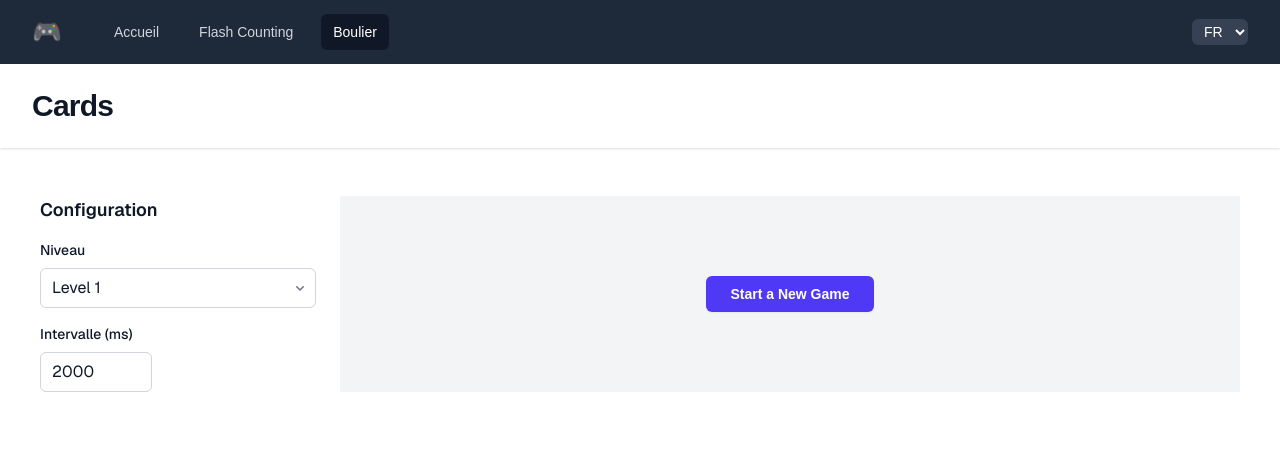
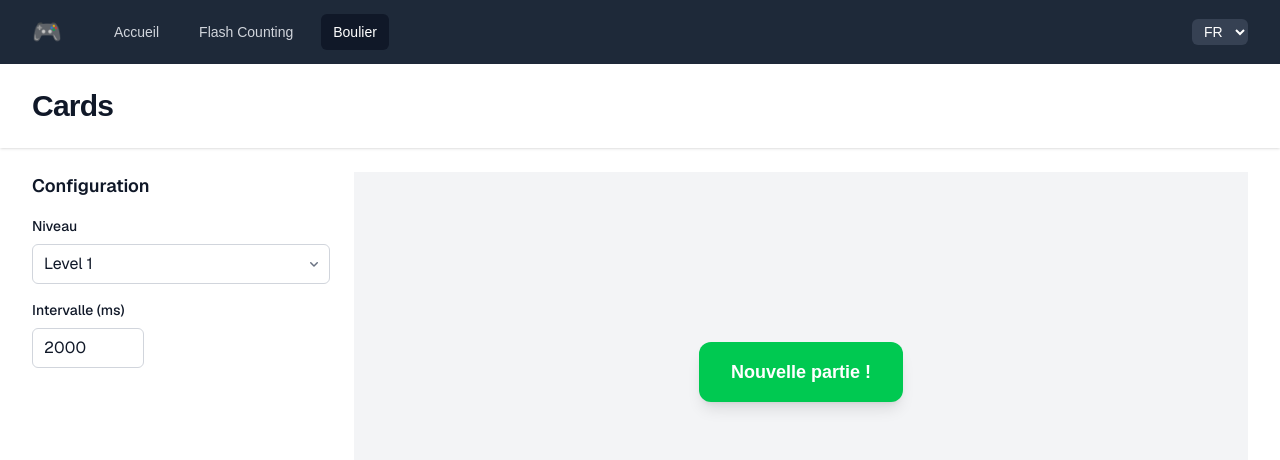
Before and after one commit to oodamien/exercices, a Next.js app: page /cards in a window 1280 px wide. Shown: the top 460 px of the page. Built offline with nearby package versions, Linux system fonts and the light colour scheme.

Commit message:
feat: child-friendly UX with French labels, bigger buttons, animations
Co-Authored-By: Claude Opus 4.6 <noreply@anthropic.com>

```diff
--- a/src/app/cards/page.tsx
+++ b/src/app/cards/page.tsx
@@ -41,12 +41,9 @@ export default function Cards() {
           </h1>
         </div>
       </header>
-      <main>
-        <div className="mx-auto max-w-7xl px-4 py-6">
-          <div className="min-h-full">
-            <div className="mx-auto max-w-7xl px-4 py-6 sm:px-6 lg:px-6">
-              <div className="flex flex-row">
-                <div className="basis-1/4 h-full pr-6">
+      <div className="mx-auto max-w-7xl px-4 py-6 sm:px-6 lg:px-8">
+        <div className="flex flex-col md:flex-row gap-6">
+          <div className="w-full md:w-1/4">
             <Config
               config={config}
               categories={CARDS_CATS}
@@ -55,7 +52,7 @@ export default function Cards() {
               }}
             />
           </div>
-                <div className="basis-3/4 h-grow w-full bg-gray-100">
+          <div className="w-full md:w-3/4 min-h-[400px] bg-gray-100 rounded-xl">
             <Game
               play={play}
               terms={terms}
@@ -68,9 +65,6 @@ export default function Cards() {
           </div>
         </div>
       </div>
-          </div>
-        </div>
-      </main>
     </>
   );
 }
--- a/src/app/components/cards/game.tsx
+++ b/src/app/components/cards/game.tsx
@@ -61,7 +61,7 @@ export function Game(props: Props) {
   useEffect(() => {
     let textRead = "";
     if (tick === -1) {
-      textRead = `Ready`;
+      textRead = `Prêt`;
     }
 
     if (textRead && props.play) {
@@ -106,16 +106,16 @@ export function Game(props: Props) {
             props.onPlay();
           }}
           type="submit"
-          className="rounded-md bg-indigo-600 px-3 py-2 px-6 text-sm font-semibold text-white shadow-xs hover:bg-indigo-500 focus-visible:outline-2 focus-visible:outline-offset-2 focus-visible:outline-indigo-600 cursor-pointer"
+          className="rounded-xl bg-green-500 px-8 py-4 text-lg font-bold text-white shadow-lg hover:bg-green-400 hover:scale-105 transition-all duration-200 cursor-pointer"
         >
-          Start a New Game
+          Nouvelle partie !
         </button>
       )}
       {isPlaying && (
         <>
           {tick === -1 && (
             <p className="text-6xl font-[family-name:var(--font-chakra-petch)]">
-              Ready...
+              Prêt...
             </p>
           )}
           {!blink && (
@@ -135,7 +135,7 @@ export function Game(props: Props) {
                               id="result"
                               name="result"
                               type="text"
-                              placeholder="Result"
+                              placeholder="Ta réponse"
                               autoFocus
                               onChange={(e) => setVal(e.target.value)}
                               value={val}
@@ -143,8 +143,8 @@ export function Game(props: Props) {
                             />
                             {error && (
                               <>
-                                <div className="pt-2 text-red-500">
-                                  Wrong answer
+                                <div className="pt-2 text-orange-500">
+                                  Essaie encore !
                                 </div>
                               </>
                             )}
@@ -156,13 +156,9 @@ export function Game(props: Props) {
                 </div>
               )}
               {tick === props.terms.length && (
-                <div className="block text-center">
-                  <div>
-                    {tick === props.terms.length && (
-                      <div className="text-9xl font-[family-name:var(--font-chakra-petch)]">
-                        Bravo!
-                      </div>
-                    )}
+                <div className="block text-center animate-bounce-in">
+                  <div className="text-9xl font-[family-name:var(--font-chakra-petch)]">
+                    Bravo ! ⭐
                   </div>
                   <div className="text-xl pt-3">{props.terms.join(", ")}</div>
                   <div className="flex gap-4 pt-6 items-center justify-center">
@@ -172,9 +168,9 @@ export function Game(props: Props) {
                         next();
                       }}
                       type="button"
-                      className="rounded-md bg-indigo-600 px-3 py-2 px-6 text-sm font-semibold text-white shadow-xs hover:bg-indigo-500 focus-visible:outline-2 focus-visible:outline-offset-2 focus-visible:outline-indigo-600 cursor-pointer"
+                      className="rounded-xl bg-orange-500 px-6 py-3 text-base font-bold text-white shadow-lg hover:bg-orange-400 hover:scale-105 transition-all duration-200 cursor-pointer"
                     >
-                      Replay
+                      Rejouer 🔄
                     </button>
                     <button
                       onClick={() => {
@@ -184,9 +180,9 @@ export function Game(props: Props) {
                         props.onPlay();
                       }}
                       type="button"
-                      className="rounded-md bg-indigo-600 px-3 py-2 px-6 text-sm font-semibold text-white shadow-xs hover:bg-indigo-500 focus-visible:outline-2 focus-visible:outline-offset-2 focus-visible:outline-indigo-600 cursor-pointer"
+                      className="rounded-xl bg-orange-500 px-6 py-3 text-base font-bold text-white shadow-lg hover:bg-orange-400 hover:scale-105 transition-all duration-200 cursor-pointer"
                     >
-                      New Game
+                      Nouvelle partie
                     </button>
                   </div>
                 </div>
--- a/src/app/components/counting/game.tsx
+++ b/src/app/components/counting/game.tsx
@@ -74,7 +74,7 @@ export function Game(props: Props) {
   useEffect(() => {
     let textRead = "";
     if (tick === -1) {
-      textRead = `Ready`;
+      textRead = `Prêt`;
     }
     if (tick > -1 && tick <= props.terms.length - 1) {
       textRead = `${props.terms[tick]}`;
@@ -117,9 +117,9 @@ export function Game(props: Props) {
             props.onPlay();
           }}
           type="submit"
-          className="rounded-md bg-indigo-600 px-3 py-2 px-6 text-sm font-semibold text-white shadow-xs hover:bg-indigo-500 focus-visible:outline-2 focus-visible:outline-offset-2 focus-visible:outline-indigo-600 cursor-pointer"
+          className="rounded-xl bg-green-500 px-8 py-4 text-lg font-bold text-white shadow-lg hover:bg-green-400 hover:scale-105 transition-all duration-200 cursor-pointer"
         >
-          Start a New Game
+          Nouvelle partie !
         </button>
       )}
       {isPlaying && (
@@ -134,9 +134,9 @@ export function Game(props: Props) {
                       setPause(true);
                     }}
                     type="submit"
-                    className="rounded-md bg-indigo-600 px-3 py-2 px-6 text-sm font-semibold text-white shadow-xs hover:bg-indigo-500 focus-visible:outline-2 focus-visible:outline-offset-2 focus-visible:outline-indigo-600"
+                    className="rounded-xl bg-orange-500 px-6 py-3 text-base font-bold text-white shadow-lg hover:bg-orange-400 hover:scale-105 transition-all duration-200 cursor-pointer"
                   >
-                    Pause
+                    Pause ⏸
                   </button>
                 ) : (
                   <>
@@ -149,9 +149,9 @@ export function Game(props: Props) {
                         }, 100);
                       }}
                       type="submit"
-                      className="rounded-md bg-indigo-600 px-3 py-2 px-6 text-sm font-semibold text-white shadow-xs hover:bg-indigo-500 focus-visible:outline-2 focus-visible:outline-offset-2 focus-visible:outline-indigo-600"
+                      className="rounded-xl bg-orange-500 px-6 py-3 text-base font-bold text-white shadow-lg hover:bg-orange-400 hover:scale-105 transition-all duration-200 cursor-pointer"
                     >
-                      Play
+                      Reprendre ▶
                     </button>
                     <button
                       onClick={() => {
@@ -162,9 +162,9 @@ export function Game(props: Props) {
                         props.onPlay();
                       }}
                       type="submit"
-                      className="rounded-md bg-indigo-600 px-3 py-2 px-6 text-sm font-semibold text-white shadow-xs hover:bg-indigo-500 focus-visible:outline-2 focus-visible:outline-offset-2 focus-visible:outline-indigo-600 ml-4"
+                      className="rounded-xl bg-orange-500 px-6 py-3 text-base font-bold text-white shadow-lg hover:bg-orange-400 hover:scale-105 transition-all duration-200 cursor-pointer ml-4"
                     >
-                      New Game
+                      Nouvelle partie
                     </button>
                   </>
                 )}
@@ -173,7 +173,7 @@ export function Game(props: Props) {
           )}
           {tick === -1 && (
             <p className="text-6xl font-[family-name:var(--font-chakra-petch)]">
-              Ready...
+              Prêt...
             </p>
           )}
           {!blink && (
@@ -193,7 +193,7 @@ export function Game(props: Props) {
                 </div>
               )}
               {tick === props.terms.length + 1 && (
-                <div className="flex justify-center items-center flex-col">
+                <div className="flex justify-center items-center flex-col animate-bounce-in">
                   <div className="text-xl">{props.terms.join(" + ")}</div>
                   <div className="text-9xl font-[family-name:var(--font-chakra-petch)]">
                     {result}
@@ -206,9 +206,9 @@ export function Game(props: Props) {
                         next();
                       }}
                       type="submit"
-                      className="rounded-md bg-indigo-600 px-3 py-2 px-6 text-sm font-semibold text-white shadow-xs hover:bg-indigo-500 focus-visible:outline-2 focus-visible:outline-offset-2 focus-visible:outline-indigo-600"
+                      className="rounded-xl bg-orange-500 px-6 py-3 text-base font-bold text-white shadow-lg hover:bg-orange-400 hover:scale-105 transition-all duration-200 cursor-pointer"
                     >
-                      Replay
+                      Rejouer 🔄
                     </button>
                     <button
                       onClick={() => {
@@ -218,9 +218,9 @@ export function Game(props: Props) {
                         props.onPlay();
                       }}
                       type="submit"
-                      className="rounded-md bg-indigo-600 px-3 py-2 px-6 text-sm font-semibold text-white shadow-xs hover:bg-indigo-500 focus-visible:outline-2 focus-visible:outline-offset-2 focus-visible:outline-indigo-600"
+                      className="rounded-xl bg-orange-500 px-6 py-3 text-base font-bold text-white shadow-lg hover:bg-orange-400 hover:scale-105 transition-all duration-200 cursor-pointer"
                     >
-                      New Game
+                      Nouvelle partie
                     </button>
                   </div>
                 </div>
--- a/src/app/globals.css
+++ b/src/app/globals.css
@@ -37,3 +37,23 @@ body {
 .border-top-double {
   border: 4px double #888;;
 }
+
+@keyframes bounce-in {
+  0% { transform: scale(0.3); opacity: 0; }
+  50% { transform: scale(1.05); }
+  70% { transform: scale(0.9); }
+  100% { transform: scale(1); opacity: 1; }
+}
+
+@keyframes float-star {
+  0% { transform: translateY(0) rotate(0deg); opacity: 1; }
+  100% { transform: translateY(-100px) rotate(360deg); opacity: 0; }
+}
+
+.animate-bounce-in {
+  animation: bounce-in 0.6s ease-out;
+}
+
+.animate-star {
+  animation: float-star 1.5s ease-out forwards;
+}
```
Also changed, not shown: src/app/counting/page.tsx (+4 -10 lines), 2 other files (tests, documents, lock files or other folders). Lines whose indentation alone changed are shown as unchanged.
